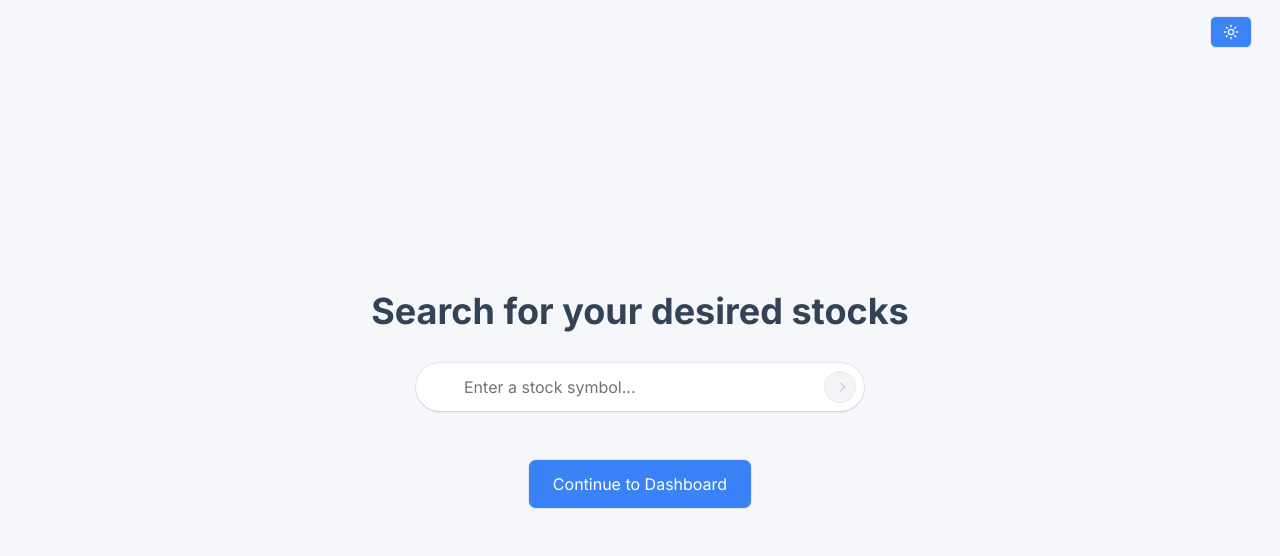
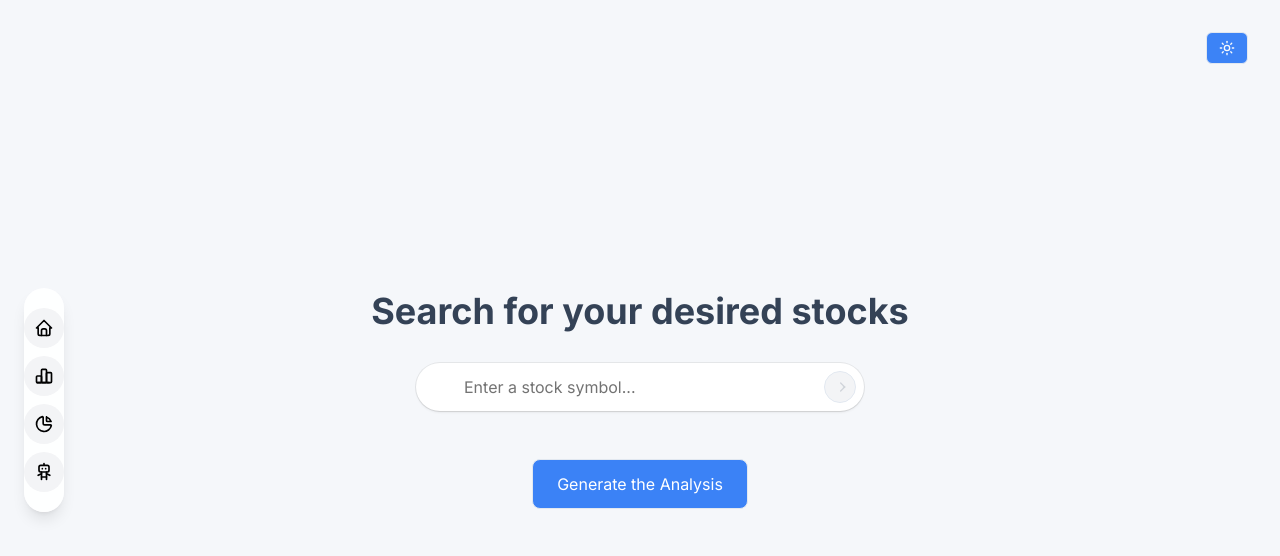
Before and after one commit to krish-shar/InvestIQ, a Next.js app in the folder frontend/: page /get-started in a window 1280 px wide. Shown: the top 556 px of the page. Built offline with nearby package versions, Linux system fonts and the light colour scheme.

Commit message:
added nav bar, fixed dark mode

```diff
--- a/frontend/package.json
+++ b/frontend/package.json
@@ -11,6 +11,7 @@
   "dependencies": {
     "@radix-ui/react-dropdown-menu": "^2.1.2",
     "@radix-ui/react-slot": "^1.1.0",
+    "@tabler/icons-react": "^3.22.0",
     "class-variance-authority": "^0.7.0",
     "clsx": "^2.1.1",
     "framer-motion": "^11.11.17",
--- /dev/null
+++ b/frontend/src/app/components/ui/floating-dock.tsx
@@ -0,0 +1,92 @@
+"use client";
+import { cn } from "@/lib/utils";
+import { IconHome, IconChartBar, IconChartPie, IconRobot } from "@tabler/icons-react";
+import {
+  AnimatePresence,
+  MotionValue,
+  motion,
+  useMotionValue,
+  useSpring,
+  useTransform,
+} from "framer-motion";
+import Link from "next/link";
+import { useRef, useState } from "react";
+
+const navItems = [
+  { title: "Home", icon: <IconHome className="h-5 w-5" />, href: "/" },
+  { title: "Choose", icon: <IconChartBar className="h-5 w-5" />, href: "/get-started" },
+  { title: "Analyze", icon: <IconChartPie className="h-5 w-5" />, href: "/dashboard" },
+  { title: "Generate", icon: <IconRobot className="h-5 w-5" />, href: "#" },
+];
+
+export const FloatingDock = () => {
+  let mouseY = useMotionValue(Infinity);
+
+  return (
+    <motion.div
+      onMouseMove={(e) => mouseY.set(e.pageY)}
+      onMouseLeave={() => mouseY.set(Infinity)}
+      className="fixed left-6 top-1/2 -translate-y-1/2 z-50 flex flex-col items-center rounded-full bg-white/90 dark:bg-zinc-800/90 py-4 backdrop-blur-sm shadow-lg"
+    >
+      {navItems.map((item, index) => (
+        <IconContainer mouseY={mouseY} key={item.title} {...item} index={index} />
+      ))}
+    </motion.div>
+  );
+};
+
+function IconContainer({
+  mouseY,
+  title,
+  icon,
+  href,
+  index,
+}: {
+  mouseY: MotionValue;
+  title: string;
+  icon: React.ReactNode;
+  href: string;
+  index: number;
+}) {
+  let ref = useRef<HTMLDivElement>(null);
+
+  let distance = useTransform(mouseY, (val) => {
+    let bounds = ref.current?.getBoundingClientRect() ?? { y: 0, height: 0 };
+    return val - bounds.y - bounds.height / 2;
+  });
+
+  let heightSync = useTransform(distance, [-100, 0, 100], [40, 52, 40]);
+  let height = useSpring(heightSync, { mass: 0.1, stiffness: 150, damping: 12 });
+
+  const [hovered, setHovered] = useState(false);
+
+  return (
+    <motion.div
+      ref={ref}
+      style={{ height }}
+      className="relative aspect-square my-1"
+    >
+      <Link href={href}>
+        <motion.div
+          onMouseEnter={() => setHovered(true)}
+          onMouseLeave={() => setHovered(false)}
+          className="flex h-full w-full cursor-pointer items-center justify-center rounded-full bg-gray-100 dark:bg-zinc-700 transition-colors duration-200"
+        >
+          {icon}
+        </motion.div>
+      </Link>
+      <AnimatePresence>
+        {hovered && (
+          <motion.div
+            initial={{ opacity: 0, x: 10 }}
+            animate={{ opacity: 1, x: 0 }}
+            exit={{ opacity: 0, x: 5 }}
+            className="absolute top-1/2 -translate-y-1/2 left-14 rounded-md bg-gray-800 dark:bg-white px-2 py-1 text-xs font-medium text-white dark:text-gray-800 shadow-lg whitespace-nowrap"
+          >
+            {title}
+          </motion.div>
+        )}
+      </AnimatePresence>
+    </motion.div>
+  );
+}
--- a/frontend/src/app/get-started/page.tsx
+++ b/frontend/src/app/get-started/page.tsx
@@ -84,7 +84,7 @@ export default function GetStartedPage() {
             className="px-6 py-3 bg-blue-500 text-white rounded-lg hover:bg-blue-600 transition-colors"
             disabled={selectedStocks.length === 0}
           >
-            Continue to Dashboard
+            Generate the Analysis
           </button>
         </Link>
       </motion.div>
--- a/frontend/src/app/globals.css
+++ b/frontend/src/app/globals.css
@@ -90,11 +90,13 @@ button {
   background-color: hsl(var(--primary));
   color: hsl(var(--primary-foreground));
   border: 1px solid hsl(var(--border));
+  transition: background-color 0.3s ease, color 0.3s ease, border-color 0.3s ease;
 }
 
 button:hover {
   background-color: hsl(var(--secondary));
-  color: hsl(var(--secondary-foreground));
+  color: hsl(var(--background));
+  border-color: hsl(var(--secondary));
 }
 
 /* Apply Border and Background to All Elements */
--- a/frontend/src/app/layout.tsx
+++ b/frontend/src/app/layout.tsx
@@ -5,6 +5,7 @@ import { ThemeProvider } from "@/app/components/ui/theme-provider";
 import { ModeToggle } from "@/app/components/ui/mode-toggle";
 import { motion, AnimatePresence } from 'framer-motion';
 import { usePathname } from 'next/navigation';
+import { FloatingDock } from "@/app/components/ui/floating-dock";
 
 function PageTransition({ children }: { children: React.ReactNode }) {
   const pathname = usePathname();
@@ -30,8 +31,9 @@ export default function RootLayout({ children }: { children: React.ReactNode })
       <head />
       <body className="relative scroll-smooth scroll-snap-y">
         <ThemeProvider attribute="class" defaultTheme="system" enableSystem disableTransitionOnChange>
+          <FloatingDock />
           {/* Dark mode toggle button */}
-          <div className="fixed top-4 right-7 z-20">
+          <div className="fixed top-8 right-8 z-50">
             <ModeToggle />
           </div>
           <div className="snap-y snap-mandatory overflow-y-auto h-screen">
```
Also changed, not shown: 1 other file (tests, documents, lock files or other folders).
